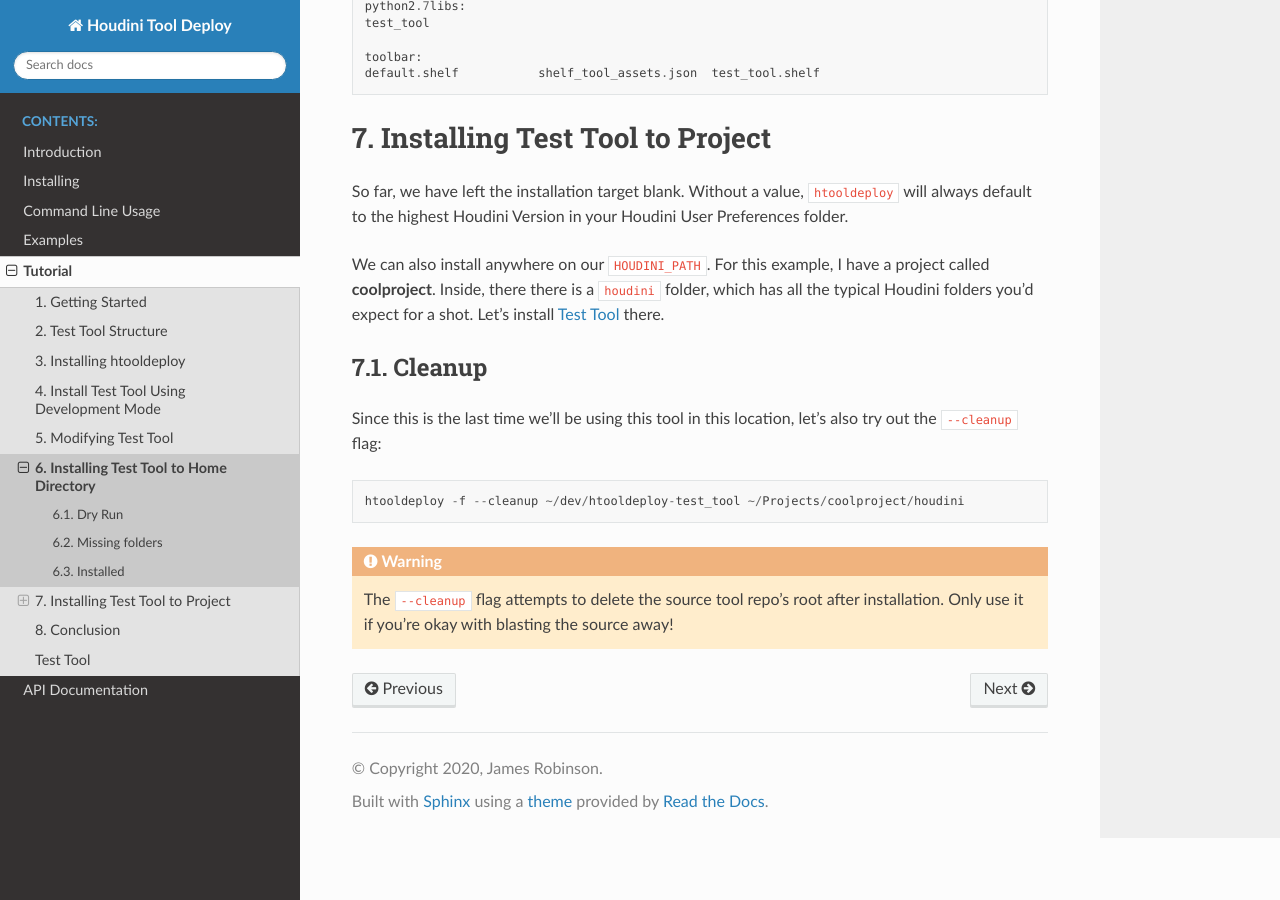
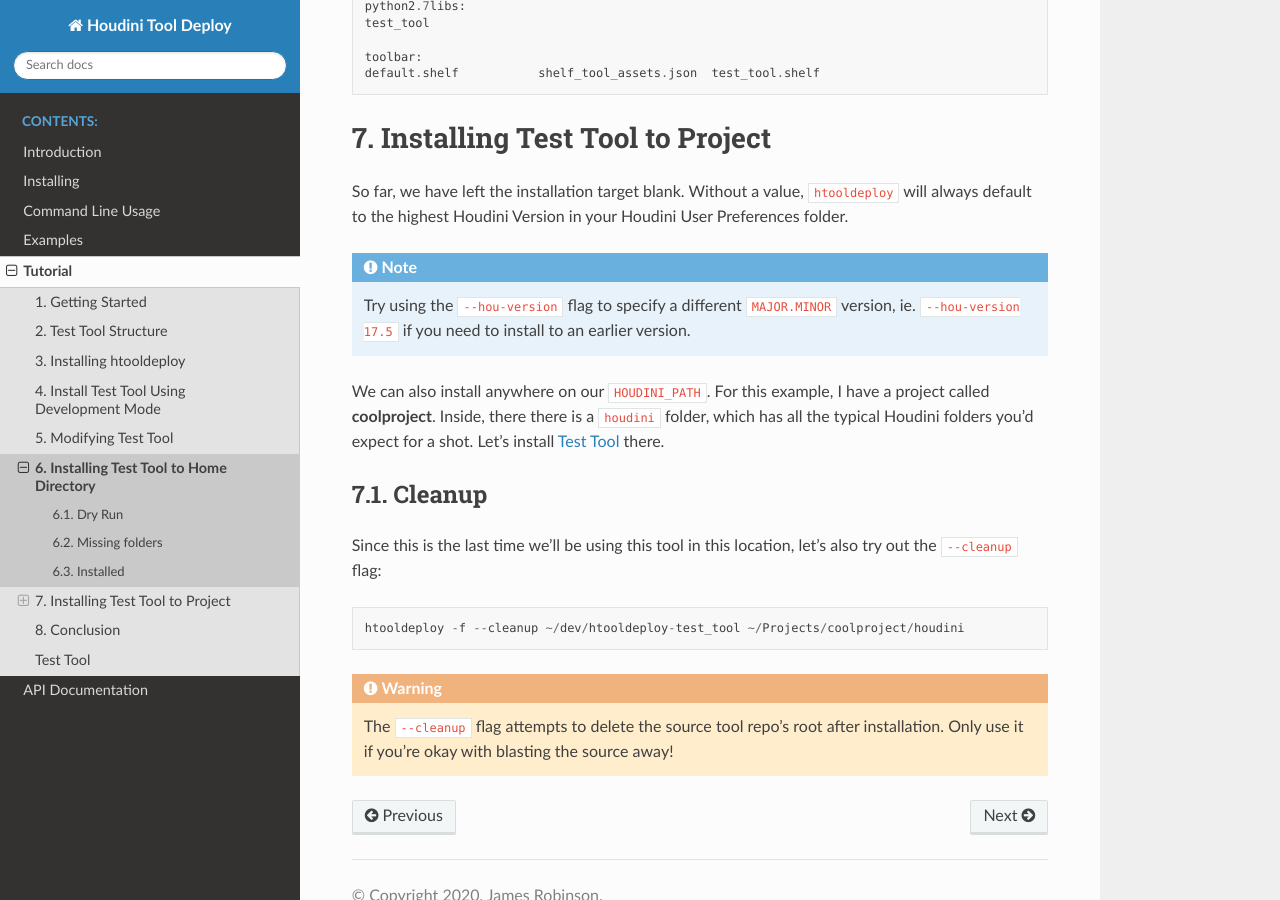
Before and after one commit to jamesrobinsonvfx/htooldeploy, a Sphinx documentation site: the page built from docs/source/tutorial/installing_tool.rst, in a window 1280 px wide and 900 px high, scrolled down 1345 px. Built offline with Sphinx 7.4.7 and the Read the Docs theme 2.0.0, drawn with Linux system fonts in a browser that asks for light colours.

Commit message:
Add "--hou-version" blurb

```diff
--- a/docs/source/tutorial/installing_tool.rst
+++ b/docs/source/tutorial/installing_tool.rst
@@ -66,6 +66,11 @@ So far, we have left the installation target blank. Without a value,
 ``htooldeploy`` will always default to the highest Houdini Version in your
 Houdini User Preferences folder.
 
+.. note::
+   Try using the ``--hou-version`` flag to specify a different ``MAJOR.MINOR``
+   version, ie. ``--hou-version 17.5`` if you need to install to an earlier
+   version.
+
 We can also install anywhere on our ``HOUDINI_PATH``. For this example, I have
 a project called **coolproject**. Inside, there there is a ``houdini`` folder,
 which has all the typical Houdini folders you'd expect for a shot. Let's
```
